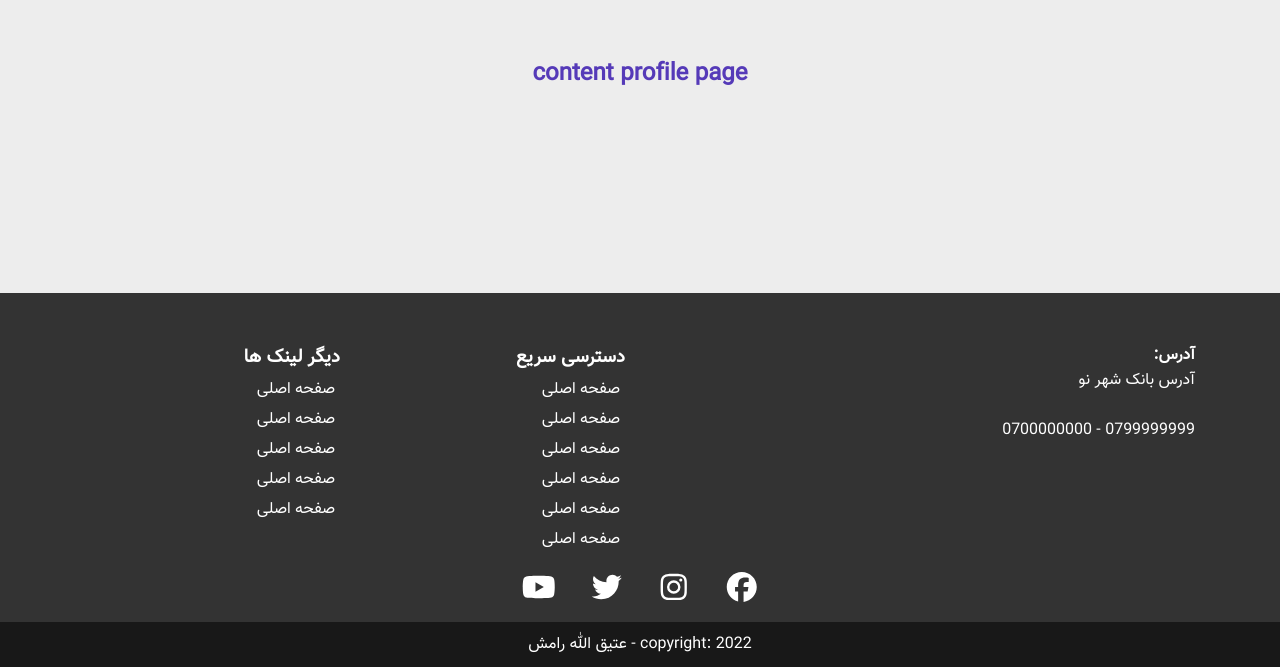
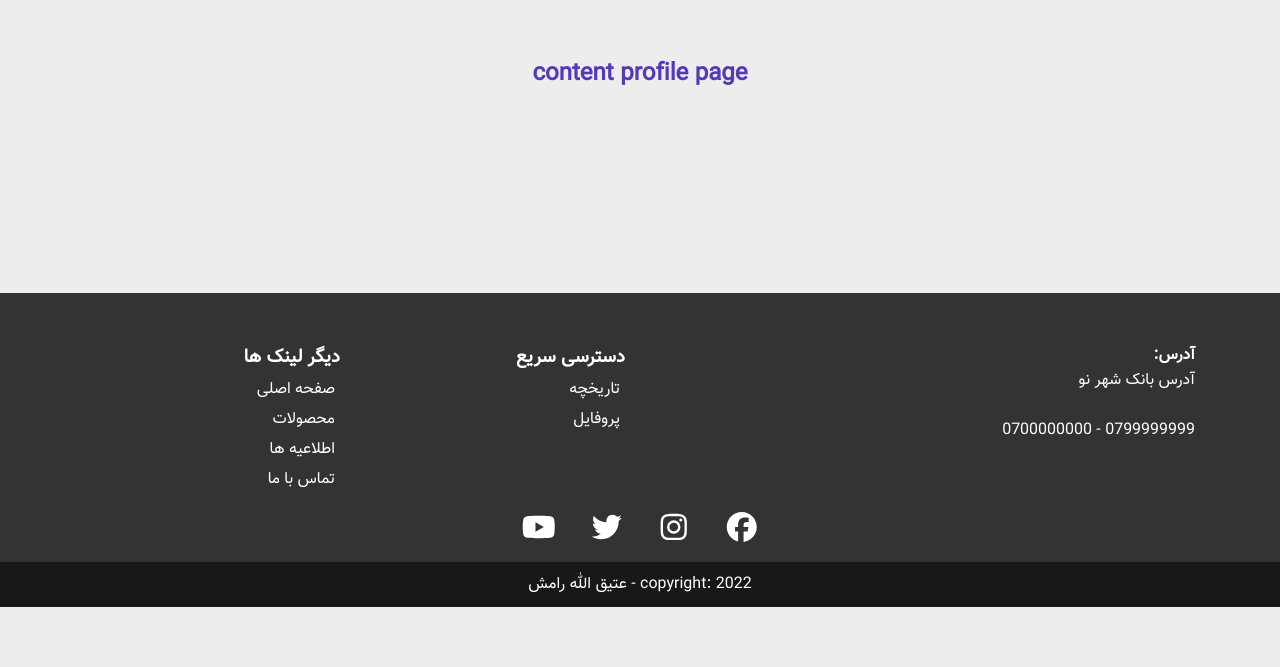
Before and after one commit to omidshayan/bank-website, a plain HTML site: page profile.html in a window 1280 px wide. Shown: the part 833-1500 px from the top of the page. After the commit the page ends 1440 px from the top, so only its background shows below. Drawn offline with Linux system fonts and the light colour scheme; files whose address does not match are found by name.

Commit message:
footer all page

```diff
--- a/profile.html
+++ b/profile.html
@@ -132,12 +132,8 @@
           <div class="col-12 col-md-3">
             <h3>دسترسی سریع</h3>
             <ul>
-              <li><a href="">صفحه اصلی</a></li>
-              <li><a href="">صفحه اصلی</a></li>
-              <li><a href="">صفحه اصلی</a></li>
-              <li><a href="">صفحه اصلی</a></li>
-              <li><a href="">صفحه اصلی</a></li>
-              <li><a href="">صفحه اصلی</a></li>
+              <li><a href="">تاریخچه</a></li>
+              <li><a href="">پروفایل</a></li>
             </ul>
           </div>
 
@@ -145,10 +141,10 @@
             <h3>دیگر لینک ها</h3>
             <ul>
               <li><a href="">صفحه اصلی</a></li>
-              <li><a href="">صفحه اصلی</a></li>
-              <li><a href="">صفحه اصلی</a></li>
-              <li><a href="">صفحه اصلی</a></li>
-              <li><a href="">صفحه اصلی</a></li>
+              <li><a href="">محصولات</a></li>
+              <li><a href="">اطلاعیه ها</a></li>
+              <li><a href="">تماس با ما</a></li>
+
             </ul>
           </div>
         </div>
```
Also changed, not shown: contact.html (+7 -10 lines), history.html (+7 -10 lines), notification.html (+7 -10 lines), products.html (+7 -10 lines).
